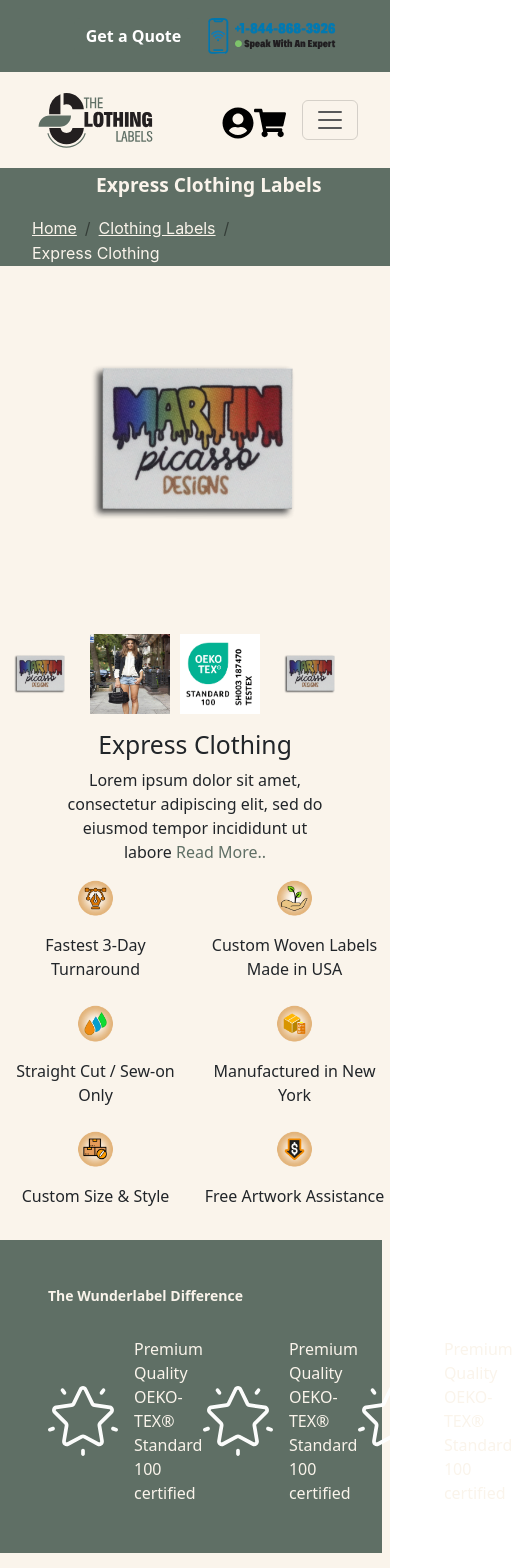
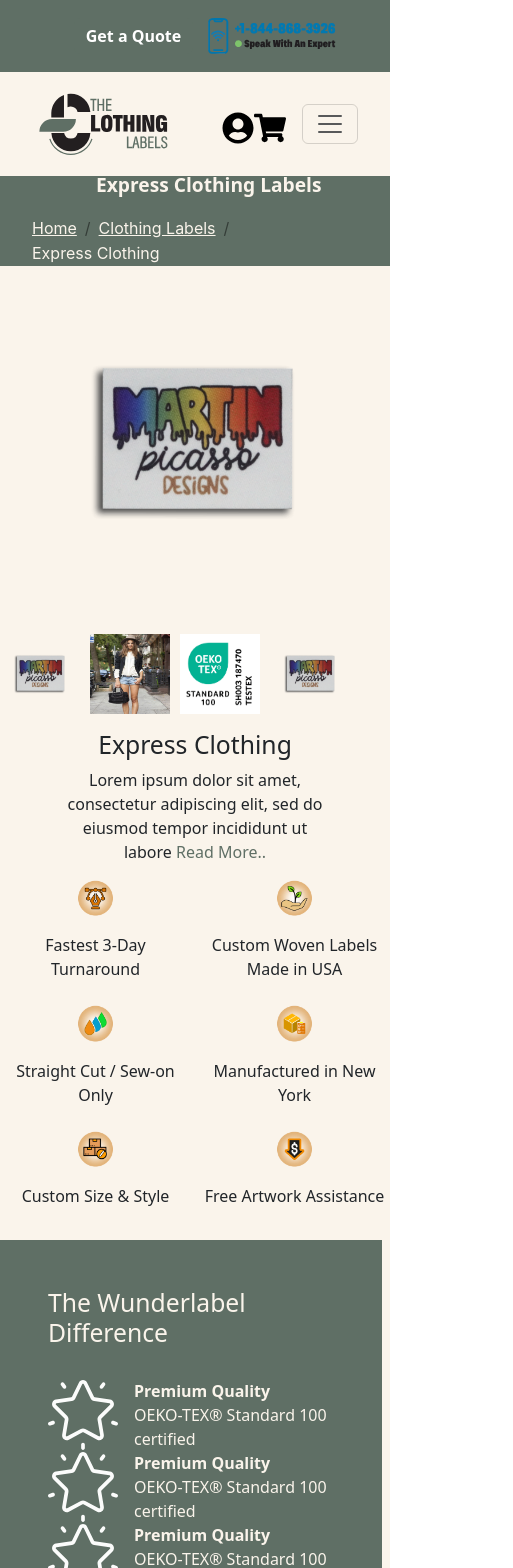
Before and after one commit to usamaahma/custom-label, a React (Create React App) app: page /express-clothing in a window 390 px wide. Shown: the top 1568 px of the page, 513 px wide, since content can reach past the window. Built offline with nearby package versions, Linux system fonts and the light colour scheme.

Commit message:
express finalizing

```diff
--- a/src/components/expressclothing/expressmain.css
+++ b/src/components/expressclothing/expressmain.css
@@ -4,7 +4,12 @@
   padding: 2rem;
 }
 .first-main-express {
+    margin-top: 1rem;
   padding-top: 0.2rem;
+}
+.process-main-font{
+    font-size: 1.2rem;
+    font-weight: bold;
 }
 .breadcrumb {
   margin-top: 1rem;
@@ -70,6 +75,15 @@
     display: block;
     justify-content: center;
   }
+  .process-main-divs {
+    display: flex;
+    flex-wrap: wrap; /* Allows wrapping */
+    width: 100%;
+    justify-content: space-between; /* Optional: space between the items */
+   }
+    .process-main-font{
+    font-size: 1rem;
+}
 }
 @media (max-width: 768px) {
   .headingbread {
--- a/src/components/expressclothing/expressmain.js
+++ b/src/components/expressclothing/expressmain.js
@@ -1,4 +1,4 @@
-import React, { useState } from "react";
+import React, { useState,useEffect } from "react";
 import { Button, Card, Breadcrumb, Upload, message } from "antd";
 import LastTable1 from "./lasttable";
 import { useCart } from "../../context/cartcontext";
@@ -70,19 +70,31 @@ const imagesData = [
   { src: "../images/center6.png", text: "Free Artwork Assistance" },
 ];
 
-window.addEventListener("scroll", function () {
-  const stickyDiv = document.querySelector(".sticky-div");
 
-  if (window.scrollY > 50) {
-    // Adjust the scroll position value as needed
-    stickyDiv.classList.add("scrolled-padding");
-  } else {
-    stickyDiv.classList.remove("scrolled-padding");
-  }
-});
 
 function Expressmain() {
   const { addToCart } = useCart();
+  useEffect(() => {
+    const stickyDiv = document.querySelector(".sticky-div");
+
+    const handleScroll = () => {
+      if (stickyDiv) {
+        if (window.scrollY > 50) {
+          stickyDiv.classList.add("scrolled-padding");
+        } else {
+          stickyDiv.classList.remove("scrolled-padding");
+        }
+      }
+    };
+
+    // Add event listener
+    window.addEventListener("scroll", handleScroll);
+
+    // Cleanup function to remove the event listener
+    return () => {
+      window.removeEventListener("scroll", handleScroll);
+    };
+  }, []);
 
   // State for selected data
   const [selectedData, setSelectedData] = useState({
@@ -239,26 +251,26 @@ function Expressmain() {
             </div>
           </div>
           <div className="process-express">
-            <h3>The Wunderlabel Difference </h3>
+            <h2>The Wunderlabel Difference </h2>
             <div className="process-main-divs">
               <div className="process-divs">
                 <img alt="process-image" src="../images/process.svg" />
                 <div className="process-image-text">
-                  <p>Premium Quality</p>
+                  <p className="process-main-font">Premium Quality</p>
                   <p>OEKO-TEX® Standard 100 certified</p>{" "}
                 </div>
               </div>
               <div className="process-divs">
                 <img alt="process-image" src="../images/process.svg" />
                 <div className="process-image-text">
-                  <p>Premium Quality</p>
+                  <p className="process-main-font">Premium Quality</p>
                   <p>OEKO-TEX® Standard 100 certified</p>{" "}
                 </div>
               </div>{" "}
               <div className="process-divs">
                 <img alt="process-image" src="../images/process.svg" />
                 <div className="process-image-text">
-                  <p>Premium Quality</p>
+                  <p className="process-main-font">Premium Quality</p>
                   <p>OEKO-TEX® Standard 100 certified</p>{" "}
                 </div>
               </div>
--- a/src/components/expressclothing/tablescart.css
+++ b/src/components/expressclothing/tablescart.css
@@ -36,7 +36,7 @@
 
  }
  .scrolled-padding {
-  padding-top: 5rem;
+  padding-top: 6rem;
 }
 
 .table-express {
--- a/src/components/navbars/mainnavbar.css
+++ b/src/components/navbars/mainnavbar.css
@@ -17,7 +17,7 @@
   margin-top: 80px; /* Adjust based on your navbar height */
  }
 .mainnav-logo {
-  width: 8rem;
+  width: 9rem;
 }
 .mainnav-image1 {
   width: 9rem;
```
Also changed, not shown: src/components/expressclothing/descriptionexpress.js (added, +16 -0 lines), src/components/expressclothing/descriptionexpress.css (added).
